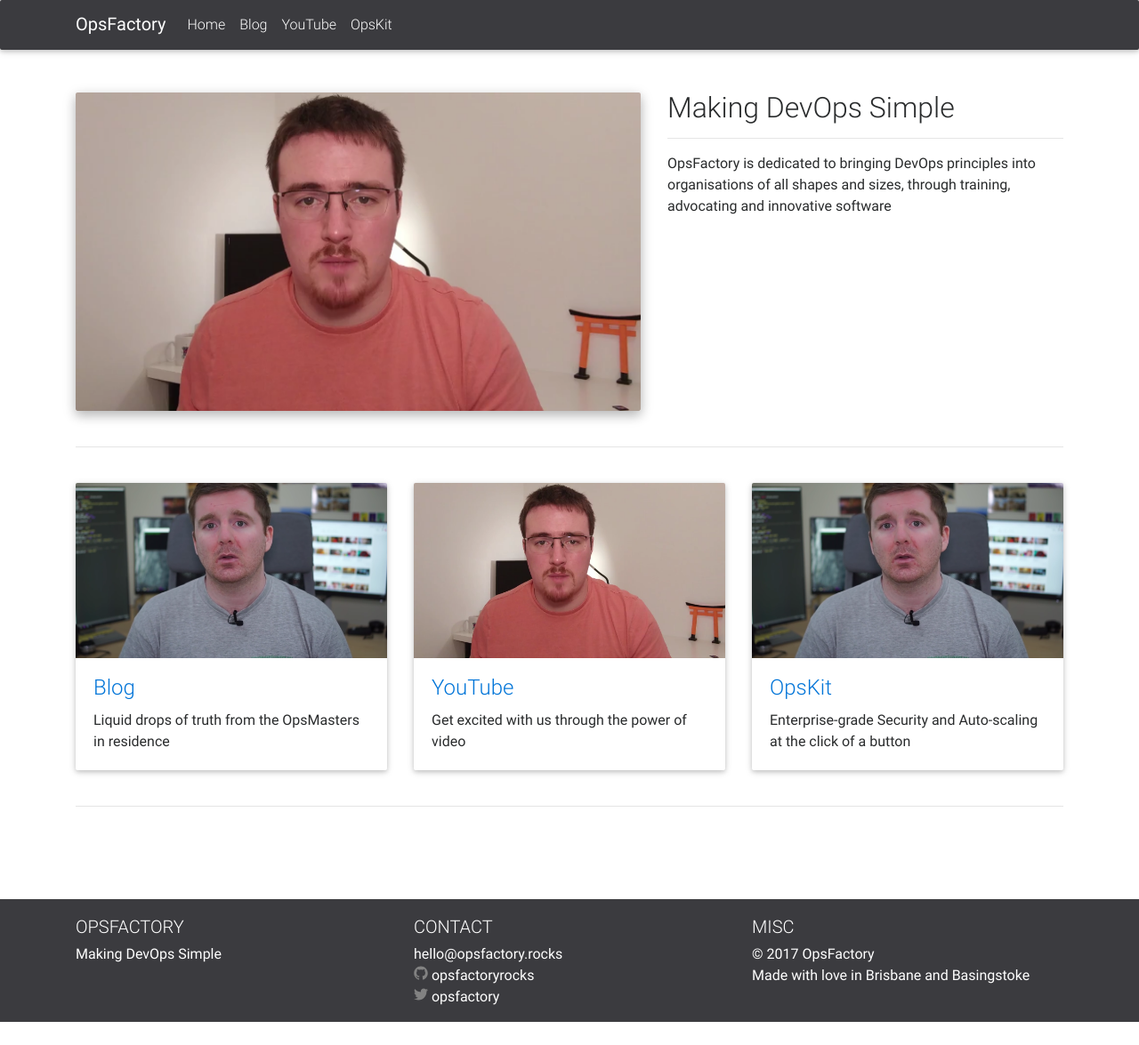
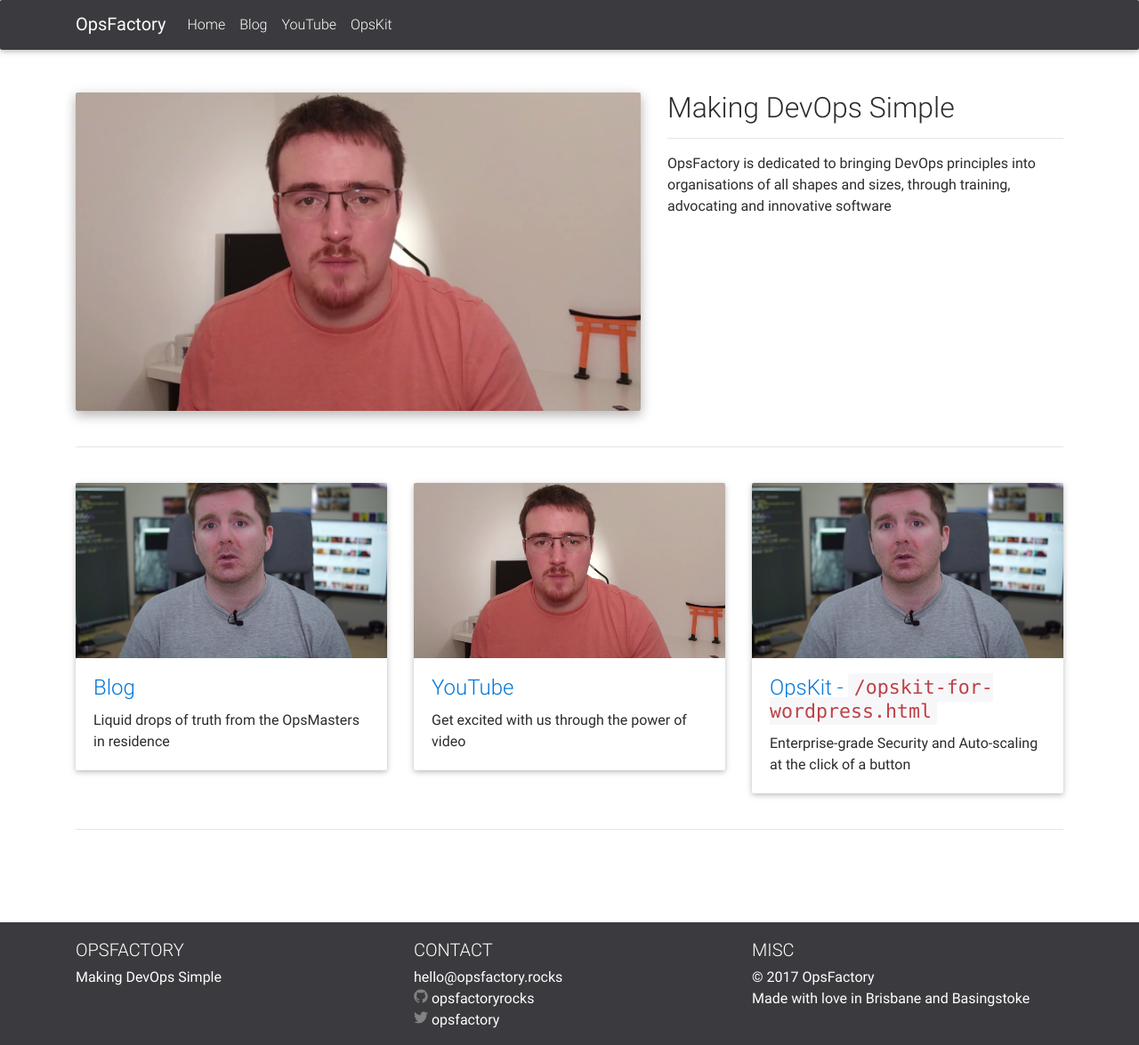
Before and after one commit to opsfactoryrocks/opsfactory.rocks, a Jekyll site: the page built from index.md, in a window 1280 px wide. Shown: the whole page at 89% size. Built offline with Jekyll 4.4.1, drawn with Linux system fonts in a browser that asks for light colours; nearby versions of some CDN libraries; before the commit the page ends 1149 px from its top, so only the background shows below that.

Commit message:
GitHub Pages is being weird

```diff
--- a/_layouts/home.html
+++ b/_layouts/home.html
@@ -60,7 +60,7 @@
           </div>
           <div class="card-block">
             <a href="{{ my_page.url }}">
-              <h4 class="card-title">{{ my_page.title }}</h4>
+              <h4 class="card-title">{{ my_page.title }} - <code>{{ my_page.url}}</code></h4>
             </a>
             <p class="card-text">{{ my_page.description }}</p>
           </div>
```
